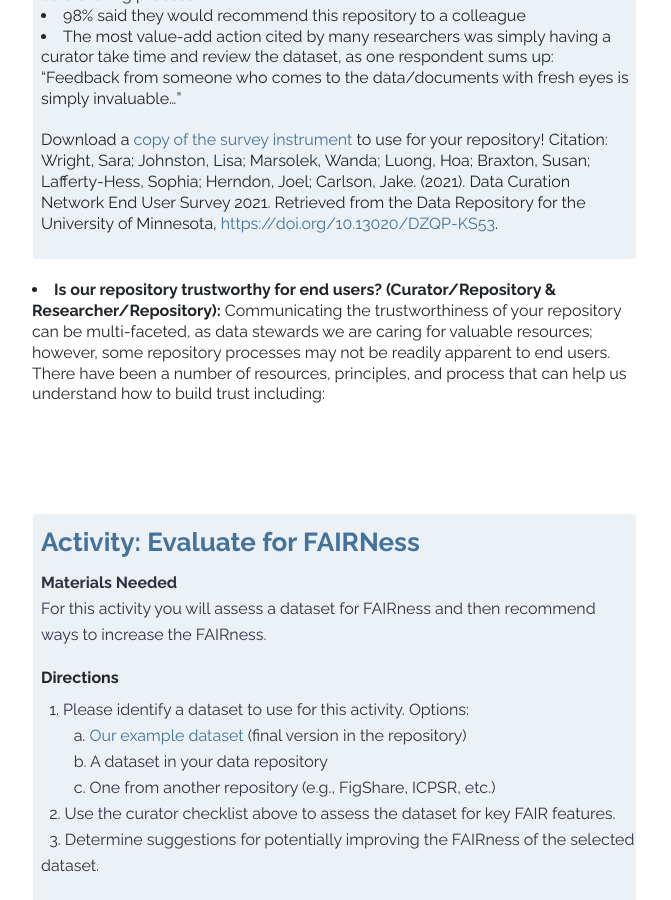
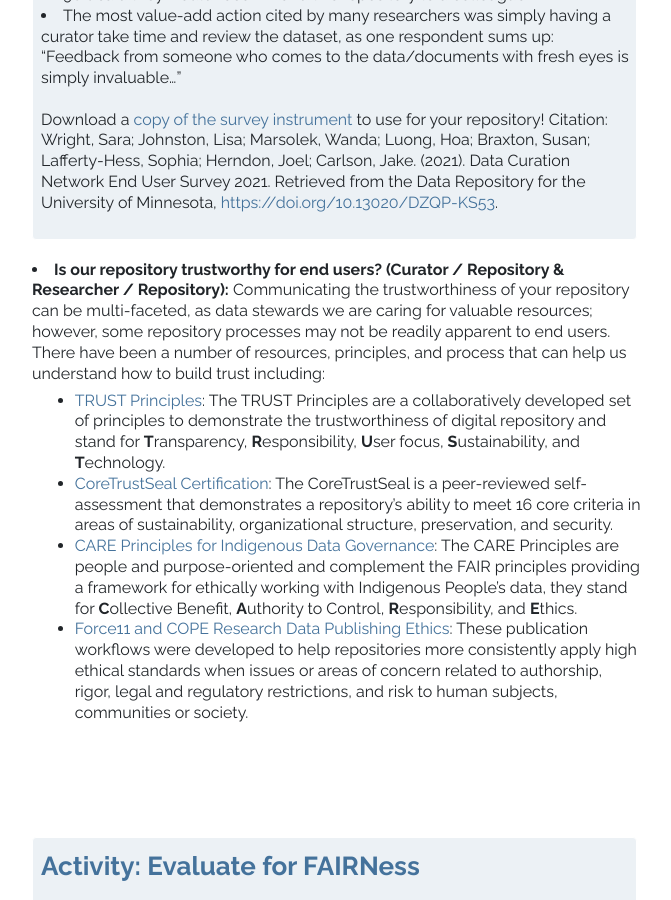
Before and after one commit to DataCurationNetwork/CURATED, a Jekyll site: the page built from _modules/module-e.md, in a window 1280 px wide and 900 px high, scrolled down 2775 px. Shown: the whole window, without its empty margins (143-814 px from the left). Built offline with Jekyll 4.4.1, drawn with Linux system fonts in a browser that asks for light colours; some of the changed text lies outside the part shown.

Commit message:
Update module-e.md

```diff
--- a/_modules/module-e.md
+++ b/_modules/module-e.md
@@ -158,14 +158,14 @@ The diagram below shows the relationship and key considerations between the cura
 <h2>&nbsp;E Step Actions</h2>
 <p>
   As we consider each stakeholder connection, ask yourself:
-  <li> Did curation result in stronger relationships with the depositor? (Researcher<-->Curator)</li>
-   <br>
+  <li> Did curation result in stronger relationships with the depositor? (Researcher / Curator)
   <ul style=" padding-top: 1%; padding-bottom: 1%;padding-left: 7%;">
     <li>One way to assess this is to survey authors that deposit data to your repository and ask them about their experience. Read this case study...</li>
   </ul>
+</li>
 
 <blockquote class = "highlighted-text">
-<h2> Researcher<-->Curator Case Study </h2>
+<h2> Researcher / Curator Case Study </h2>
 
 <p>
 <b>Case Study: How satisfied are depositors with our curation services? We asked them! </b>
@@ -194,7 +194,13 @@ In spring 2021, we surveyed 568 researchers who had recently deposited data into
 </blockquote>
 
   <p>
-  <li> <b>Is our repository trustworthy for end users? (Curator/Repository & Researcher/Repository):</b> Communicating the trustworthiness of your repository can be multi-faceted, as data stewards we are caring for valuable resources; however, some repository processes may not be readily apparent to end users. There have been a number of resources, principles, and process that can help us understand how to build trust including:
+  <li> <b>Is our repository trustworthy for end users? (Curator / Repository & Researcher / Repository):</b> Communicating the trustworthiness of your repository can be multi-faceted, as data stewards we are caring for valuable resources; however, some repository processes may not be readily apparent to end users. There have been a number of resources, principles, and process that can help us understand how to build trust including:
+    <ul style=" padding-top: 1%; padding-bottom: 1%;padding-left: 7%;">
+    <li><a href="https://doi.org/10.1038/s41597-020-0486-7" tatget = "_blank">TRUST Principles</a>: The TRUST Principles are a collaboratively developed set of principles to demonstrate the trustworthiness of digital repository and stand for <b>T</b>ransparency, <b>R</b>esponsibility, <b>U</b>ser focus, <b>S</b>ustainability, and <b>T</b>echnology.</li>
+    <li><a href="https://www.coretrustseal.org/" tatget = "_blank">CoreTrustSeal Certification</a>: The CoreTrustSeal is a peer-reviewed self-assessment that demonstrates a repository’s ability to meet 16 core criteria in areas of sustainability, organizational structure, preservation, and security.</li>
+    <li><a href="https://www.gida-global.org/care" tatget = "_blank">CARE Principles for Indigenous Data Governance</a>: The CARE Principles are people and purpose-oriented and complement the FAIR principles providing a framework for ethically working with Indigenous People’s data, they stand for <b>C</b>ollective Benefit, <b>A</b>uthority to Control, <b>R</b>esponsibility, and <b>E</b>thics.</li>
+    <li><a href="https://www.force11.org/group/research-data-publishing-ethics" tatget = "_blank">Force11 and COPE Research Data Publishing Ethics</a>: These publication workflows were developed to help repositories more consistently apply high ethical standards when issues or areas of concern related to authorship, rigor, legal and regulatory restrictions, and risk to human subjects, communities or society. </li>
+  </ul>
 </li>
 <p>
 
```
